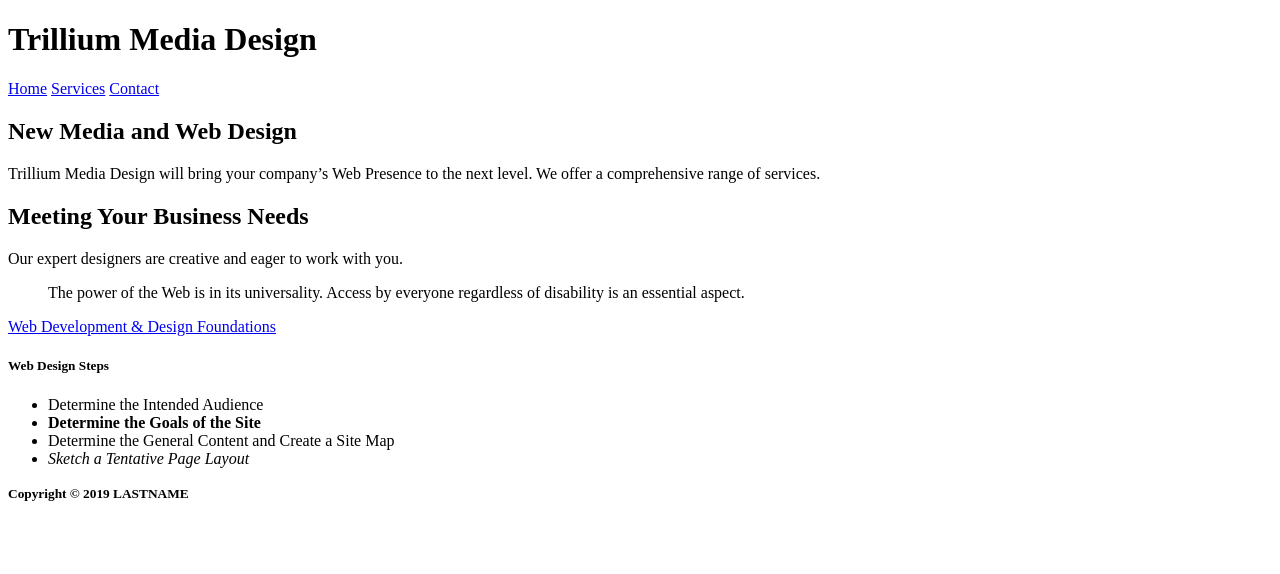
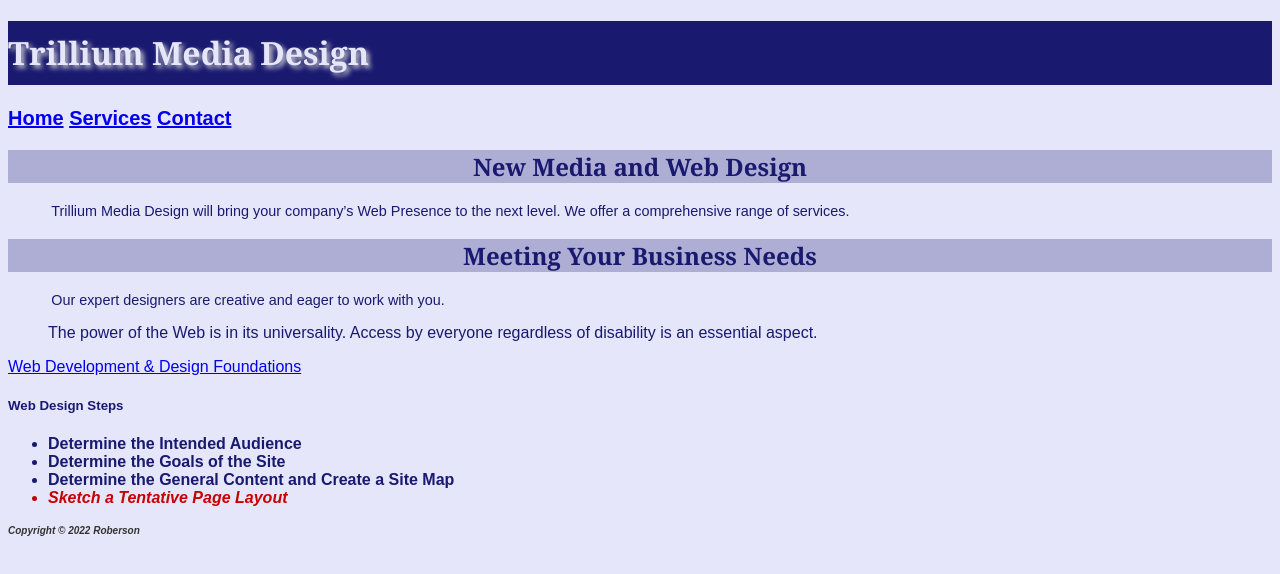
Before and after one commit to 44144-Sp22/ch3inclassnotes-skylerroberson, a plain HTML site: page index.html in a window 1280 px wide. Drawn offline with Linux system fonts and the light colour scheme.

Commit message:
Completed CH3InClassNotes
Working with CSS

```diff
--- a/index.html
+++ b/index.html
@@ -1,10 +1,15 @@
 <!DOCTYPE html>
 <html lang="en">
+
 <head>
-		<title>LASTNAME Chapter 3 InClass Notes</title>
+	<title>Roberson Chapter 3 InClass Notes</title>
 	<meta charset="utf-8">
+	<link href="style.css" rel="stylesheet">
 </head>
+
 <body>
+	<div id="wrapper">
+		<!--used to separate sections in the body to apply a specific section-->
 		<!-- Structural Elements - header, nav, main, footer -->
 		<header>
 			<h1>Trillium Media Design</h1>
@@ -32,14 +37,15 @@
 			<ul>
 				<li>Determine the Intended Audience</li>
 				<li><strong>Determine the Goals of the Site</strong></li>
-                <li>Determine the General Content and Create a Site Map</li>
-                <li><em>Sketch a Tentative Page Layout</em></li>
+				<li class="feautre">Determine the General Content and Create a Site Map</li>
+				<li class="feature"><em>Sketch a Tentative Page Layout</em></li>
 			</ul>
 
 		</main>
 		<footer>
-            <small><strong>Copyright &copy; 2019 LASTNAME</strong></small>
+			<small><strong>Copyright &copy; 2022 Roberson</strong></small>
 		</footer>
+	</div>
+</body>
 
-    </body>
 </html>
--- /dev/null
+++ b/style.css
@@ -0,0 +1,55 @@
+body {
+  background-color: #e6e6fa;
+  color: #191970;
+  font-family: Arial, Verdana, sans-serif;
+}
+
+h1 {
+  background-color: #191970;
+  color: #e6e6fa;
+  line-height: 200%;
+  font-family: Georgia, "Times New Roman", serif;
+  text-shadow: 3px 3px 5px #cccccc;
+}
+
+h2 {
+  background-color: #aeaed4;
+  color: #191970;
+  font-family: georgia, "Times New Roman", serif;
+  text-align: center;
+}
+
+p {
+  font-size: .90em;
+  text-indent: 3em;
+}
+
+ul {
+  font-weight: bold;
+}
+
+nav {
+  font-weight: bold;
+  font-size: 1.25em;
+}
+
+#wrapper {
+  margin-left: auto;
+  margin-right: auto;
+  widths: 80%;
+}
+
+.feature {
+  color: #c70000;
+}
+
+footer {
+  color: #333333;
+  font-size: .75em;
+  font-style: italic;
+}
+
+nav h2 {
+  background-color: #191970;
+  color: #e6e6fa;
+}
```
Also changed, not shown: contact.html (+8 -3 lines), services.html (+8 -3 lines). Lines whose indentation alone changed are shown as unchanged.
